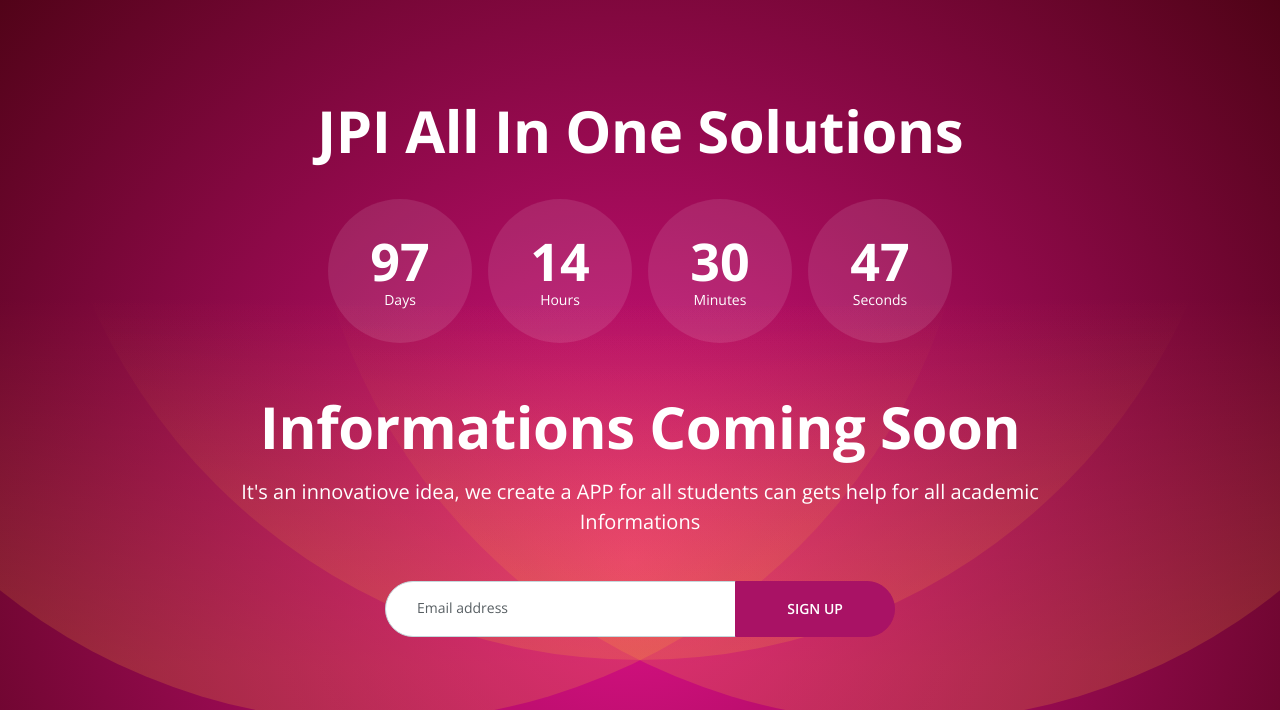
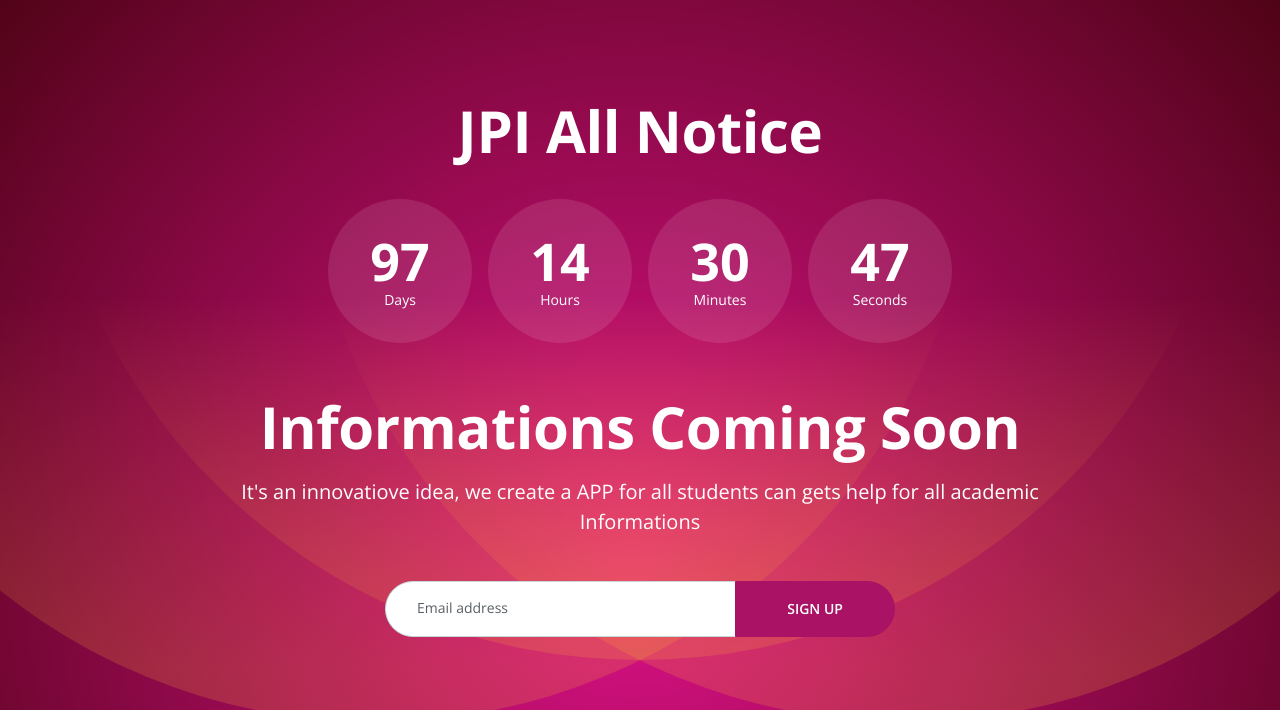
Before and after one commit to DeveloperMahmud/jpi-notice, a plain HTML site: page index.html in a window 1280 px wide. Shown: the top 710 px of the page. Drawn offline with nearby package versions, Linux system fonts and the light colour scheme.

Commit message:
title changed

```diff
--- a/index.html
+++ b/index.html
@@ -38,7 +38,7 @@
                 <div class="col-lg-12">
                     <div class="text-container">
                         <div class="countdown">
-                            <h1 class="title-hdr">JPI All In One Solutions</h1>
+                            <h1 class="title-hdr">JPI All Notice</h1>
                             <span id="clock"></span>
                         </div> <!-- end of countdown -->
 
```
